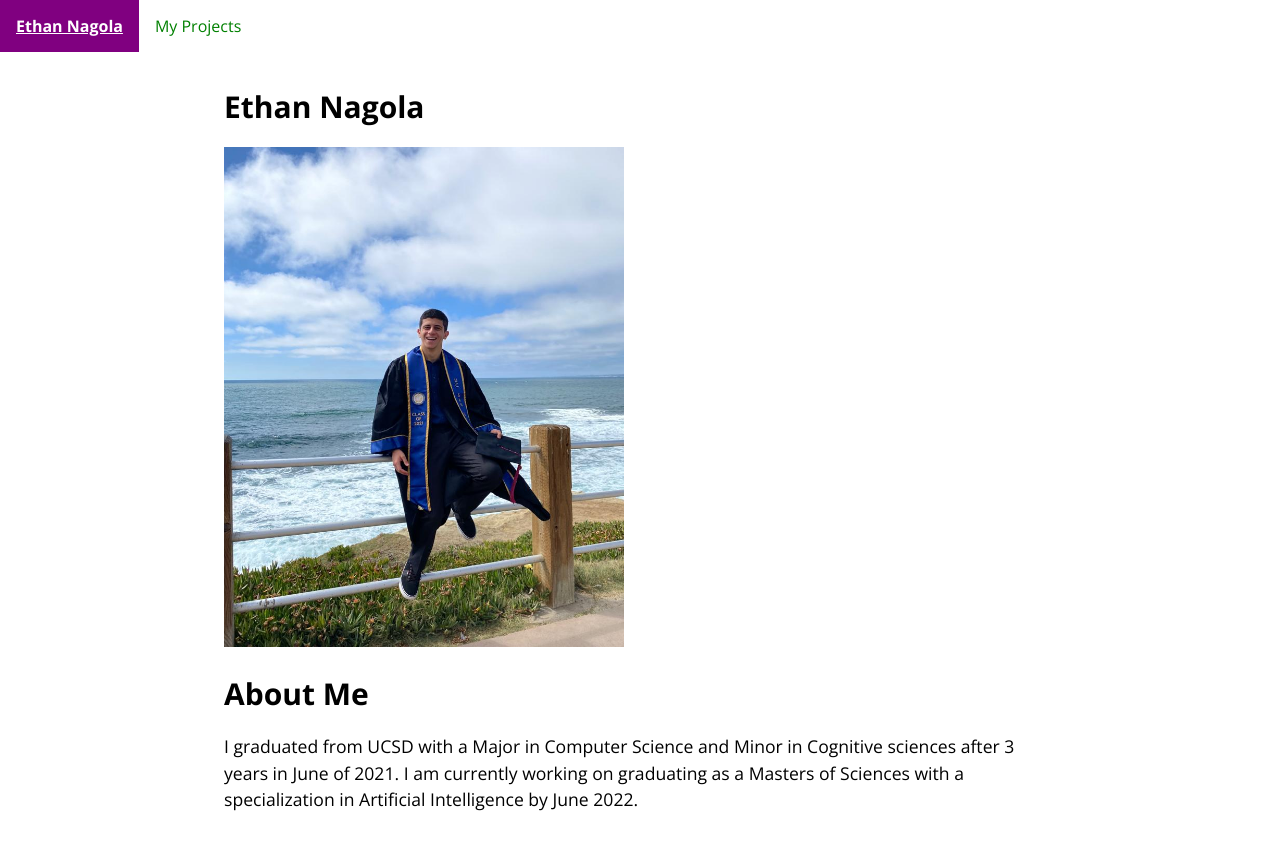
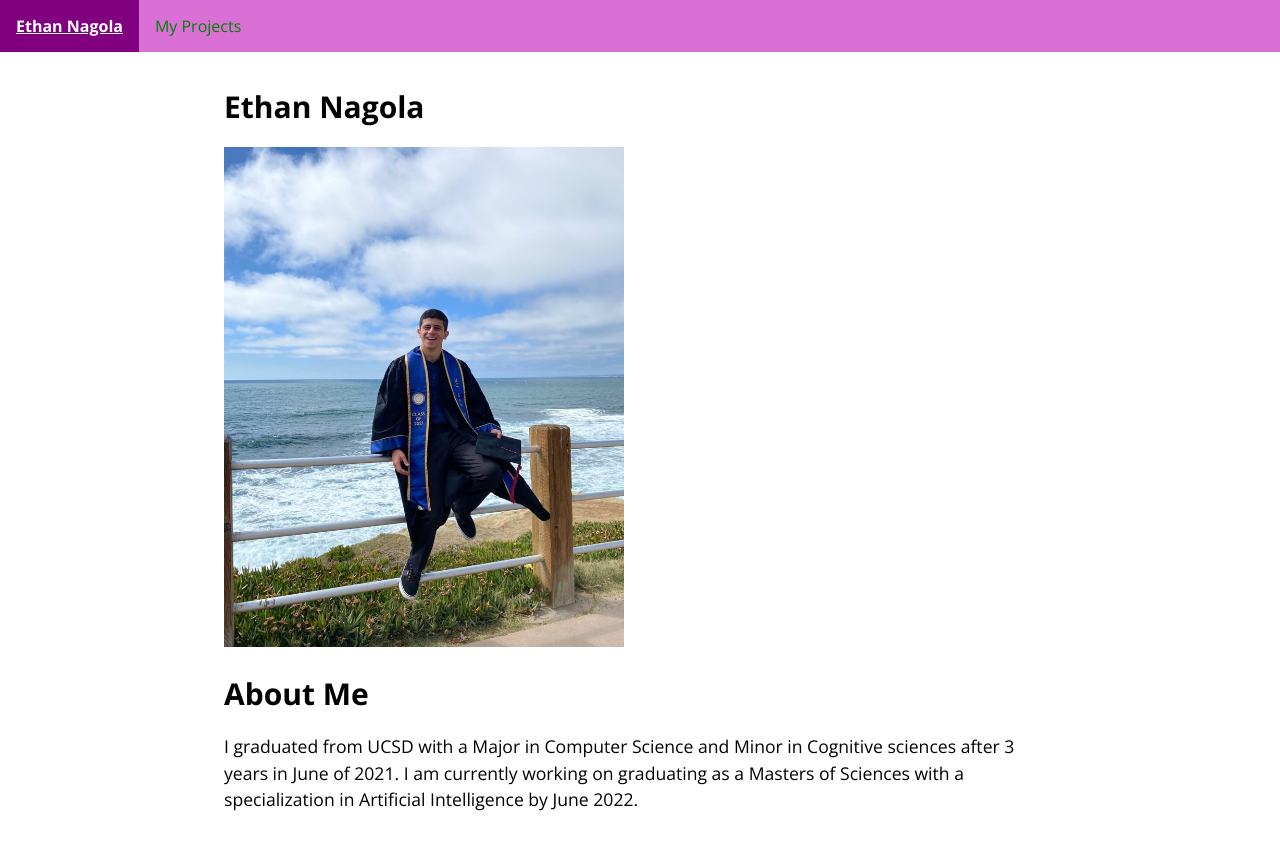
Before and after one commit to enagola/web, a Jekyll site: the page built from docs/ethan.md, in a window 1280 px wide. Shown: the top 850 px of the page. Built offline with Jekyll 4.4.1, drawn with Linux system fonts in a browser that asks for light colours.

Commit message:
Update menu-design.css

```diff
--- a/docs/stylesheets/menu-design.css
+++ b/docs/stylesheets/menu-design.css
@@ -4,7 +4,7 @@
   margin: 0;
   padding: 0;
   overflow: hidden;
-  background-color: lightpurple;
+  background-color: #DA70D6;
 }
 .nav_li
 {
```
